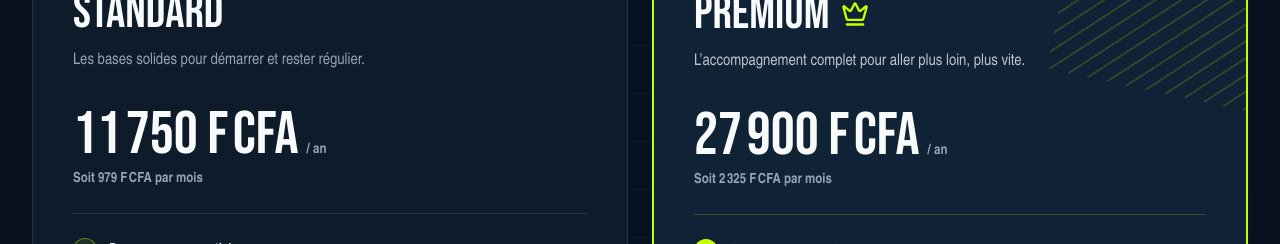
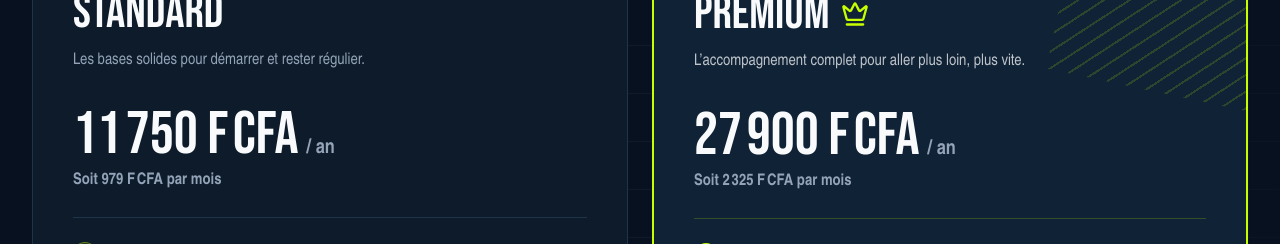
Before and after one commit to PapaFofana20/HEALTH_IS_PRICELESS, a React (Vite) app in the folder frontend/: page / in a window 1280 px wide. Shown: the part 2460-2704 px from the top of the page. Built offline with nearby package versions, Linux system fonts and the light colour scheme; no server answers; the database is empty; a web font is replaced by a local one.

Commit message:
feat(pricing): enlarge per-year and monthly-equivalent labels

```diff
--- a/frontend/src/components/features/dashboard/PlanShowcaseCard.tsx
+++ b/frontend/src/components/features/dashboard/PlanShowcaseCard.tsx
@@ -116,9 +116,9 @@ export function PlanShowcaseCard({ plan, variant = 'compact' }: PlanShowcaseCard
 
           <div className="mt-6 flex items-baseline gap-2 border-t border-volt/20 pt-6">
             <span className="font-display text-4xl leading-none sm:text-5xl">{fmtPrice(price.annual)}</span>
-            <span className="text-sm font-semibold text-muted">{t.plans.perYear}</span>
+            <span className="text-lg font-bold text-muted">{t.plans.perYear}</span>
           </div>
-          <p className="mt-1 text-sm font-semibold text-muted">
+          <p className="mt-1 text-base font-bold text-muted">
             {t.plans.monthlyEquiv(fmtPrice(price.monthlyEquivalent))}
           </p>
 
@@ -176,9 +176,9 @@ export function PlanShowcaseCard({ plan, variant = 'compact' }: PlanShowcaseCard
           <div className="flex flex-col gap-4 border-t border-volt/20 pt-6 sm:flex-row sm:items-center sm:justify-between">
             <p className="flex items-baseline gap-2">
               <span className="font-display text-4xl leading-none">{fmtPrice(price.annual)}</span>
-              <span className="text-sm font-semibold text-muted">{t.plans.perYear}</span>
+              <span className="text-lg font-bold text-muted">{t.plans.perYear}</span>
             </p>
-            <p className="mt-1 text-sm font-semibold text-muted">
+            <p className="mt-1 text-base font-bold text-muted">
               {t.plans.monthlyEquiv(fmtPrice(price.monthlyEquivalent))}
             </p>
             <Button onClick={() => setPending(true)}>{t.dashboard.coaching.start}</Button>
--- a/frontend/src/components/features/programs/PlanComparison.tsx
+++ b/frontend/src/components/features/programs/PlanComparison.tsx
@@ -17,9 +17,9 @@ function PriceBlock({ plan, goal }: { plan: Plan; goal: Goal }) {
     <div className="relative mt-8">
       <p className="flex items-baseline gap-2">
         <span className="font-display text-5xl leading-none sm:text-6xl">{fmtPrice(price.annual)}</span>
-        <span className="text-sm font-semibold text-muted">{t.plans.perYear}</span>
+        <span className="text-xl font-bold text-muted">{t.plans.perYear}</span>
       </p>
-      <p className="mt-1 text-sm font-semibold text-muted">
+      <p className="mt-1 text-base font-bold text-muted">
         {t.plans.monthlyEquiv(fmtPrice(price.monthlyEquivalent))}
       </p>
     </div>
--- a/frontend/src/pages/PaymentPage.tsx
+++ b/frontend/src/pages/PaymentPage.tsx
@@ -66,9 +66,9 @@ export default function PaymentPage() {
         {price !== undefined && (
           <>
             <p className="mt-6 font-display text-5xl">
-              {fmtPrice(price.annual)} <span className="text-base text-muted">{t.plans.perYear}</span>
+              {fmtPrice(price.annual)} <span className="text-xl font-bold text-muted">{t.plans.perYear}</span>
             </p>
-            <p className="mt-1 text-sm font-semibold text-muted">
+            <p className="mt-1 text-base font-bold text-muted">
               {t.plans.monthlyEquiv(fmtPrice(price.monthlyEquivalent))}
             </p>
           </>
```
